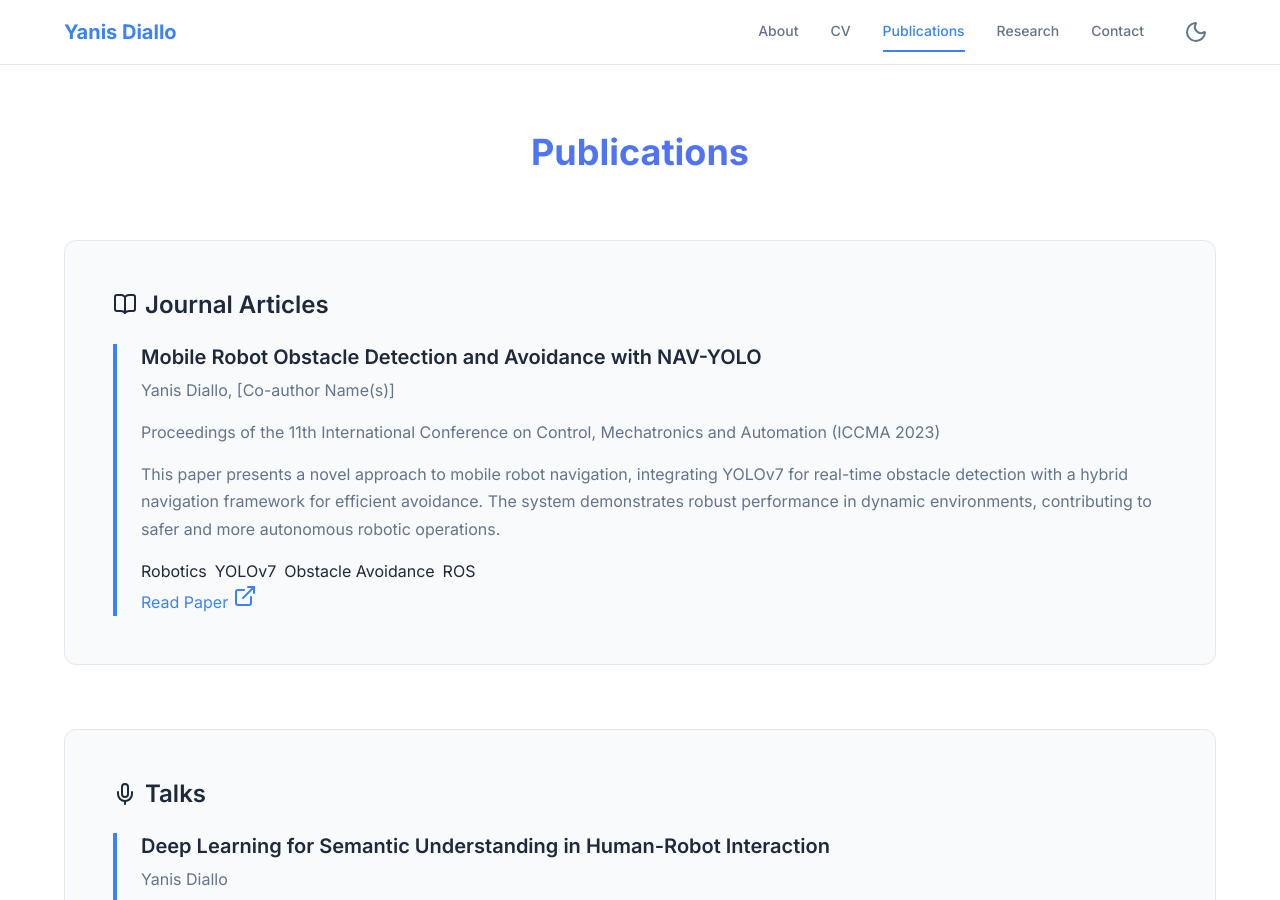
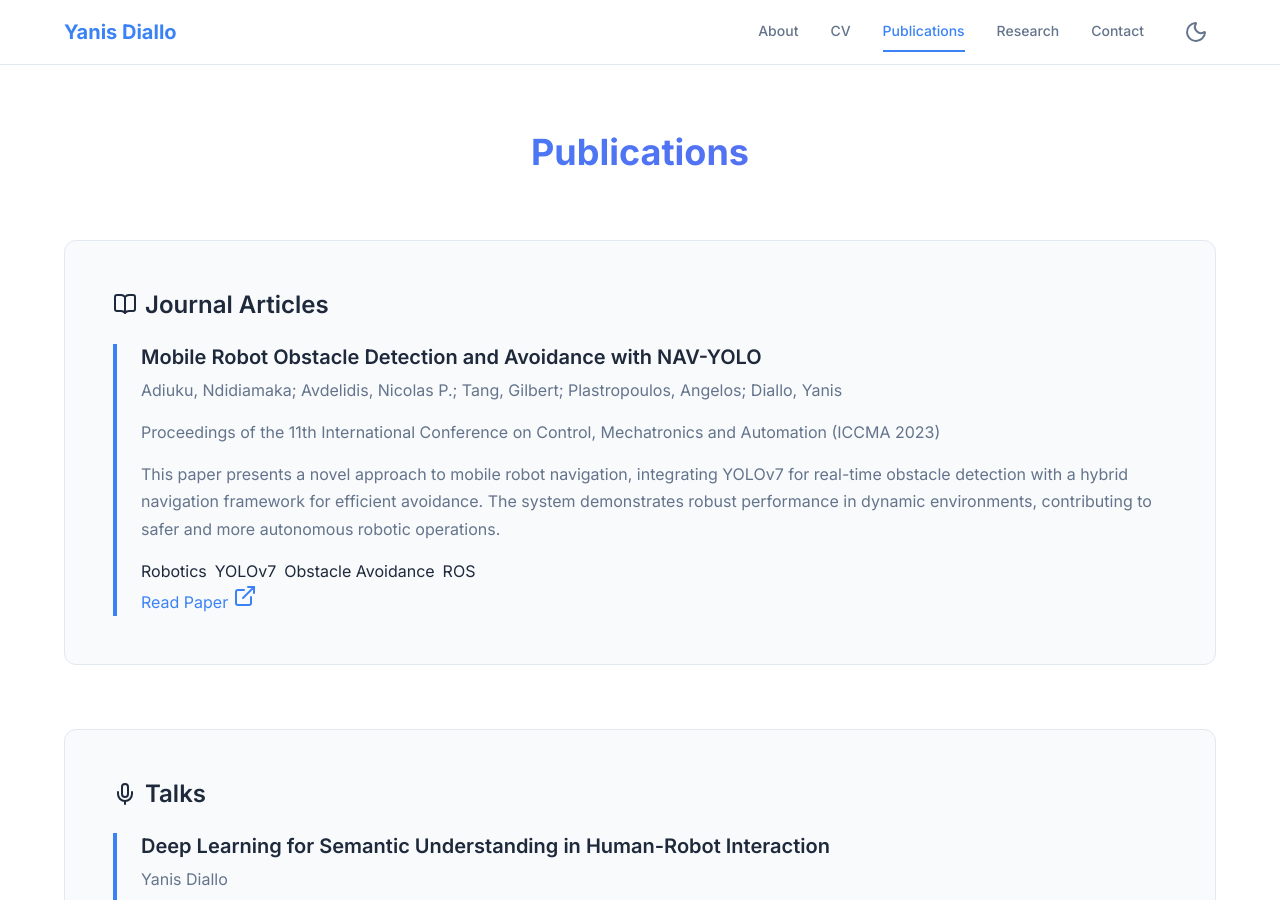
Before and after one commit to yanisdiallo/yanisdiallo.github.io, a Jekyll site: the page built from publications.md, in a window 1280 px wide and 900 px high. Built offline with Jekyll 4.4.1, drawn with Linux system fonts in a browser that asks for light colours.

Commit message:
Fix: Update NAV-YOLO publication link and author list

```diff
--- a/publications.md
+++ b/publications.md
@@ -13,7 +13,7 @@
 
         <div class="publication-item">
             <h3 class="publication-title">Mobile Robot Obstacle Detection and Avoidance with NAV-YOLO</h3>
-            <p class="publication-authors">Yanis Diallo, [Co-author Name(s)]</p>
+            <p class="publication-authors">Adiuku, Ndidiamaka; Avdelidis, Nicolas P.; Tang, Gilbert; Plastropoulos, Angelos; Diallo, Yanis</p>
             <p class="publication-journal">Proceedings of the 11th International Conference on Control, Mechatronics and Automation (ICCMA 2023)</p>
             <p class="publication-abstract">This paper presents a novel approach to mobile robot navigation, integrating YOLOv7 for real-time obstacle detection with a hybrid navigation framework for efficient avoidance. The system demonstrates robust performance in dynamic environments, contributing to safer and more autonomous robotic operations.</p>
             <div class="publication-tags">
@@ -22,7 +22,7 @@
                 <span class="publication-tag">Obstacle Avoidance</span>
                 <span class="publication-tag">ROS</span>
             </div>
-            <a href="#" target="_blank" rel="noopener noreferrer" class="publication-link">
+           <a href="https://dspace.lib.cranfield.ac.uk/items/5e9eb087-ae41-4715-9dc9-d9ab00db0fe2" target="_blank" rel="noopener noreferrer" class="publication-link">
                 Read Paper <i data-lucide="external-link"></i>
             </a>
         </div>
```
